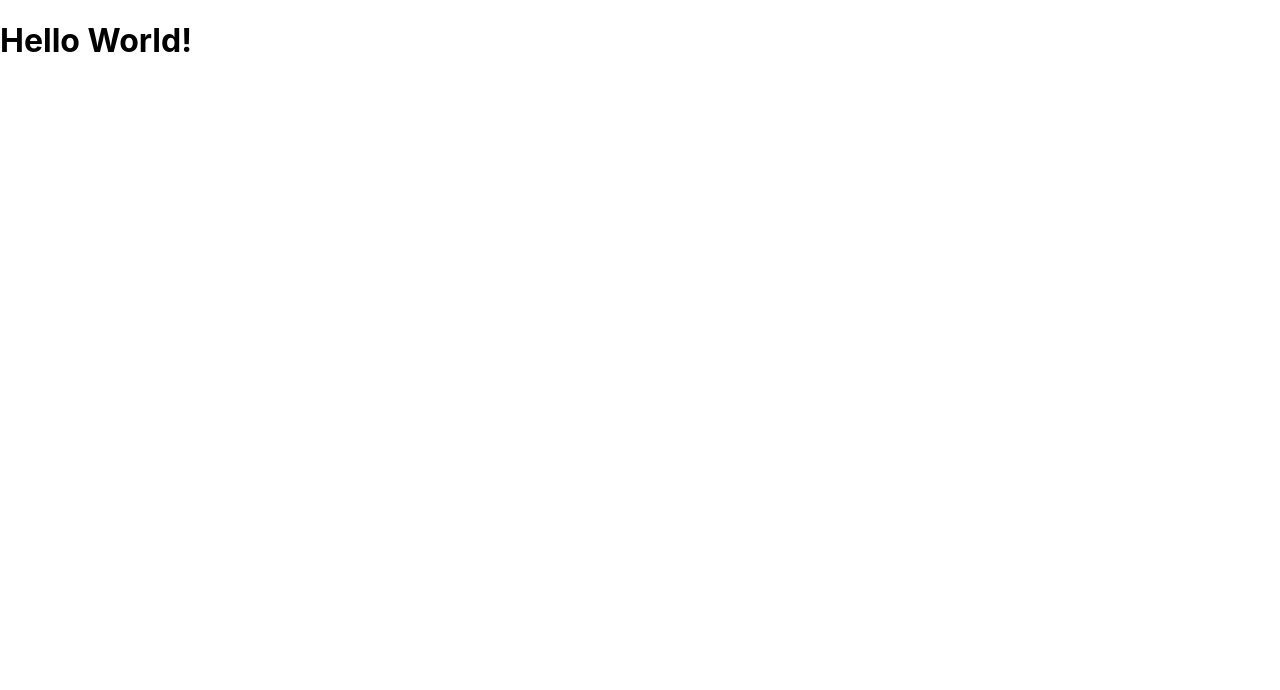
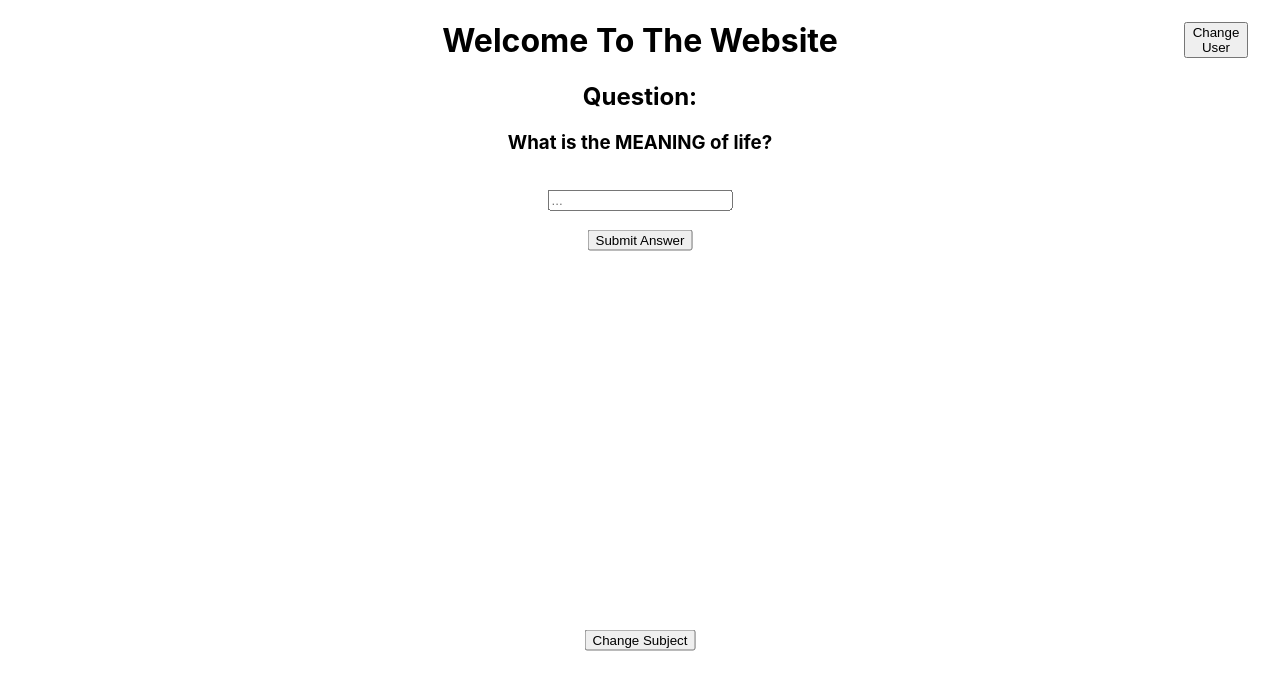
Before and after one commit to HatboyStudios/stunning-octo-potato, a React (Create React App) app in the folder the-app/: page / in a window 1280 px wide. Shown: the top 690 px of the page. Built offline with nearby package versions, Linux system fonts and the light colour scheme.

Commit message:
training

```diff
--- a/the-app/src/App.css
+++ b/the-app/src/App.css
@@ -36,3 +36,37 @@
     transform: rotate(360deg);
   }
 }
+
+h1,h2,h3 {
+  text-align: center;
+}
+
+input {
+  position: absolute;
+  top: 25%;
+  left: 50%;
+  transform: translate(-50%, -50%);
+  height: auto;
+
+}
+
+.submit {
+  position: absolute;
+  top: 30%;
+  left: 50%;
+  transform: translate(-50%, -50%);
+}
+
+.userbutton {
+  position: absolute;
+  top: 5%;
+  left: 95%;
+  transform: translate(-50%, -50%);
+}
+
+.subjectbutton {
+  position: absolute;
+  top: 80%;
+  left: 50%;
+  transform: translate(-50%, -50%);
+}
--- a/the-app/src/App.js
+++ b/the-app/src/App.js
@@ -1,10 +1,13 @@
 import logo from './logo.svg';
 import './App.css';
 
+import Page from './page.js';
+
 function App() {
+
   return (
     <div>
-      <h1>Hello World!</h1>
+      <Page />
     </div>
   );
 }
--- /dev/null
+++ b/the-app/src/page.js
@@ -0,0 +1,94 @@
+export default function Page() {
+
+    // var userdata = 0;
+    // var tfqdata= 0;
+    // var stdata = 0;
+    // var typedata = 0;
+
+
+    function storequestion({userdata, typedata, tfqdata, stdata}) {
+      var store = document.getElementById("useranswer").value;
+      console.log(store)
+      console.log(userdata, typedata, tfqdata, stdata);
+      return;
+    };
+
+    const askquestion = {
+      userdata: 0,
+      typedata: 0,
+      tfqdata: 0,
+      stdata: 0
+    };
+
+
+    function changeUser(userdata) {
+        askquestion.userdata += 1;
+        switch (askquestion.userdata) {
+            case 0:
+                console.log("Student");
+            break;
+            case 1:
+                console.log("Teacher");
+            break;
+            case 2:
+                console.log("Admin");
+            break;
+            case 3:
+              askquestion.userdata = 0;
+              console.log("Student");
+            break;
+        };
+    }
+
+    function changeSubject(tfqdata) {
+      askquestion.tfqdata += 1;
+      switch (askquestion.tfqdata) {
+        case 0:
+            console.log("English")
+          break;
+        case 1:
+              console.log("Math")
+        break;
+        case 2:
+              console.log("Science")
+        break;
+        case 3:
+              console.log("Social Studies")
+        break;
+        case 4:
+          askquestion.tfqdata = 0;
+          console.log("English");
+        break;
+
+      };
+
+    }
+
+
+
+    function handleButton() {
+      storequestion(askquestion);
+      return;
+    }
+
+    function handleButton1() {
+        changeUser(askquestion.userdata);
+    }
+
+    function handleButton2() {
+      changeSubject(askquestion.tfqdata);
+  }
+    return (
+        <div>
+          <h1>Welcome To The Website</h1>
+          <h2>Question:</h2>
+          <h3>What is the MEANING of life?</h3>
+          <input type="text" id="useranswer" placeholder="..."></input>
+          <button type="button" onClick={handleButton1} class="userbutton">Change User</button>
+          <button type="button" onClick={handleButton2} class="subjectbutton">Change Subject</button>
+          <button type="button" onClick={handleButton} class="submit" >Submit Answer</button>
+
+
+        </div>
+      );
+}
```
